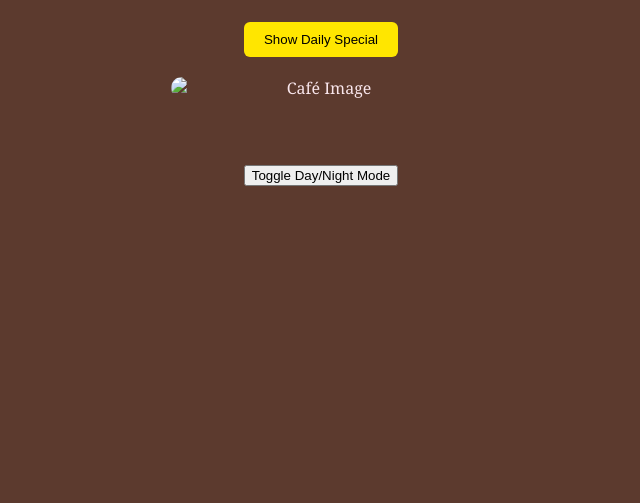
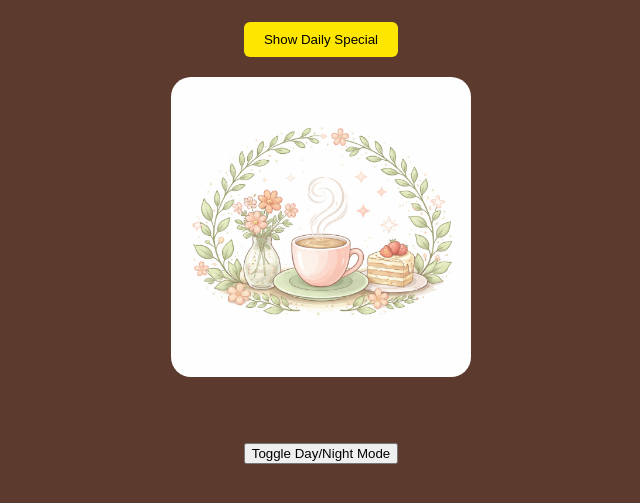
Before and after one commit to ceciliam1-design/cafemenu, a plain HTML site: page index.html in a window 1280 px wide. Shown: the part 87-590 px from the top of the page, without its empty margins (319-959 px from the left). Drawn offline with Linux system fonts and the light colour scheme.

Commit message:
Update café image source in index.html

```diff
--- a/index.html
+++ b/index.html
@@ -14,7 +14,7 @@
 <button id="show-special">Show Daily Special</button>
 <p id="daily-special"></p>
 
-  <img src="./Cozy café with pastel touches.png" alt="Café Image" width="300">
+  <img src="./cafe.png" alt="Café Image" width="300">
 
   <br><br>
 
```
